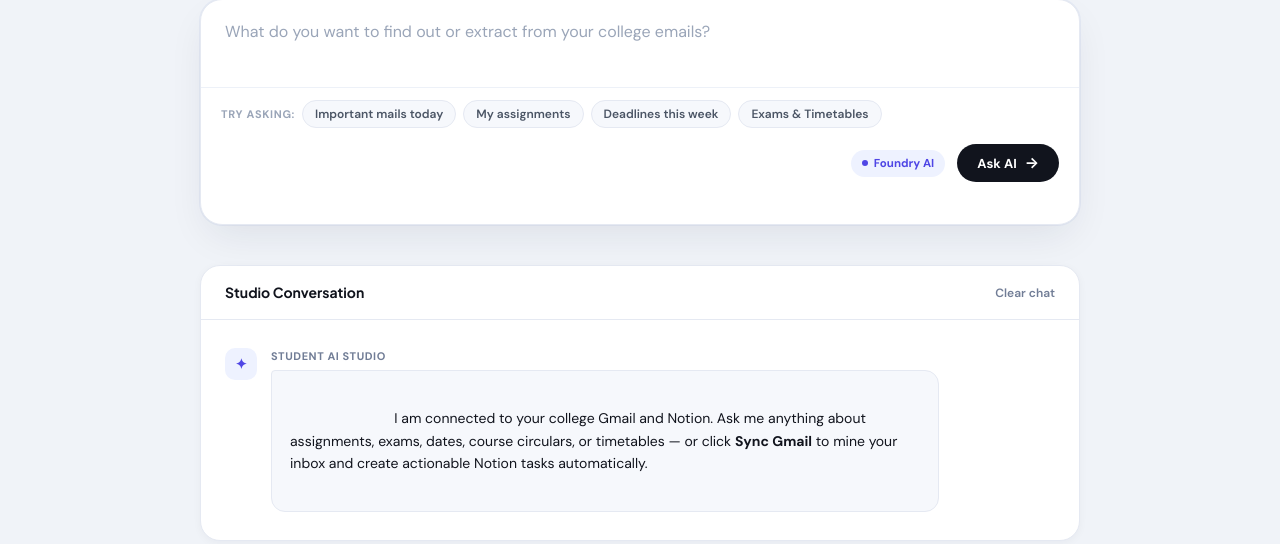
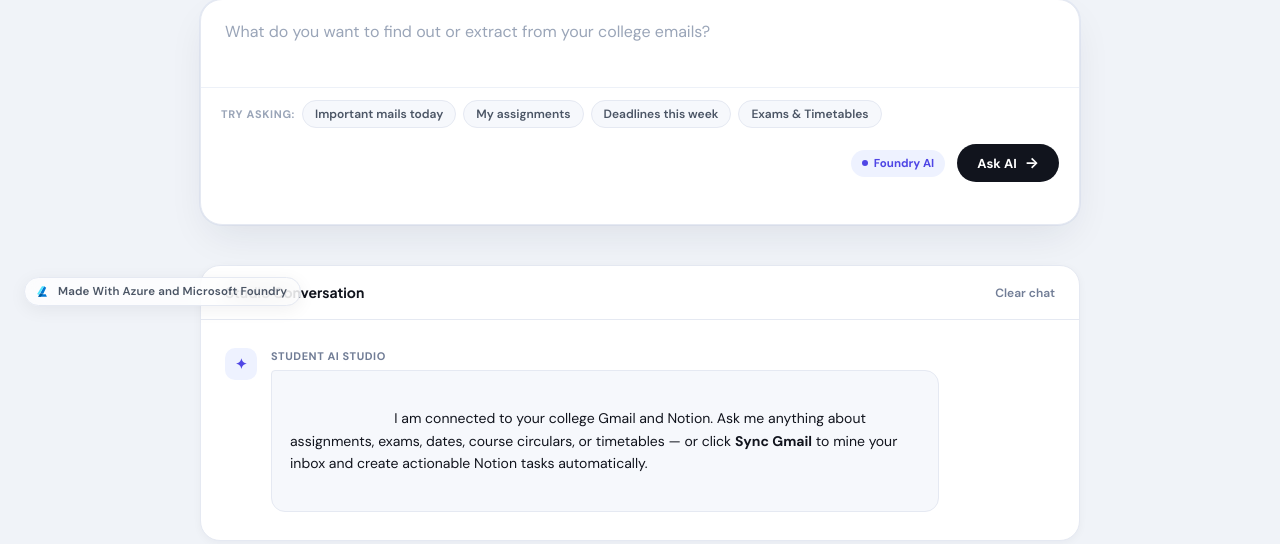
Before and after one commit to Anshuman-3902/Knowledge-Mining-Agent, a Flask app: page / in a window 1280 px wide. Shown: the part 472-1016 px from the top of the page. Run offline with Flask 3, Linux system fonts and the light colour scheme; data that the repository does not hold is empty.

Commit message:
feat: Add Azure and Microsoft Foundry watermark badge to bottom-left of page

```diff
--- a/static/style.css
+++ b/static/style.css
@@ -1540,6 +1540,66 @@ button {
 .clico-toast.show {
     opacity: 1;
     transform: translateY(0);
+}
+/* ==========================================================================
+   Azure & Microsoft Foundry Watermark Badge
+   ========================================================================== */
+
+.azure-watermark {
+    position: fixed;
+    bottom: 22px;
+    left: 24px;
+    z-index: 990;
+    display: inline-flex;
+    align-items: center;
+    gap: 8px;
+    padding: 6px 13px 6px 10px;
+    border-radius: var(--radius-full);
+    background: rgba(255, 255, 255, 0.76);
+    backdrop-filter: blur(14px);
+    -webkit-backdrop-filter: blur(14px);
+    border: 1px solid var(--border-subtle);
+    box-shadow: 0 4px 18px rgba(15, 23, 42, 0.06);
+    font-size: 11.5px;
+    font-weight: 600;
+    letter-spacing: 0.015em;
+    color: var(--text-secondary);
+    user-select: none;
+    pointer-events: auto;
+    transition: all 0.22s cubic-bezier(0.16, 1, 0.3, 1);
+}
+
+.azure-watermark:hover {
+    color: var(--text-primary);
+    transform: translateY(-1px);
+    box-shadow: 0 6px 22px rgba(0, 120, 212, 0.14);
+    border-color: rgba(0, 120, 212, 0.35);
+    background: rgba(255, 255, 255, 0.92);
+}
+
+.azure-logo-icon {
+    flex-shrink: 0;
+    display: block;
+    width: 15px;
+    height: 15px;
+}
+
+.azure-watermark .watermark-text {
+    line-height: 1;
+}
+
+[data-theme="dark"] .azure-watermark {
+    background: rgba(18, 22, 33, 0.78);
+    border-color: rgba(255, 255, 255, 0.1);
+    box-shadow: 0 4px 20px rgba(0, 0, 0, 0.4);
+    color: #94a3b8;
+}
+
+[data-theme="dark"] .azure-watermark:hover {
+    color: #ffffff;
+    background: rgba(22, 27, 40, 0.94);
+    border-color: rgba(80, 230, 255, 0.35);
+    box-shadow: 0 6px 24px rgba(0, 120, 212, 0.25);
 }
 
 /* ==========================================================================
@@ -1601,4 +1661,11 @@ button {
     .dropzone {
         padding: 24px 14px;
     }
-}
+    .azure-watermark {
+        bottom: 12px;
+        left: 12px;
+        padding: 5px 10px 5px 8px;
+        font-size: 10px;
+        gap: 6px;
+    }
+}
--- a/templates/index.html
+++ b/templates/index.html
@@ -366,6 +366,17 @@
 
 </main>
 
+<!-- Bottom-Left Watermark -->
+<aside class="azure-watermark" aria-label="Attribution">
+    <svg class="azure-logo-icon" width="16" height="16" viewBox="0 0 96 96" fill="none" xmlns="http://www.w3.org/2000/svg" aria-hidden="true">
+        <path d="M57.9 14.1L32.7 60.6H54L71.4 23.4L57.9 14.1Z" fill="#0078D4"/>
+        <path d="M29.5 65.5L20.4 81.9H76.2L68.7 65.5H29.5Z" fill="#0078D4"/>
+        <path d="M57.9 14.1L24.6 70L14.1 63.6L44.4 14.1H57.9Z" fill="#50E6FF"/>
+        <path d="M54 60.6L36.9 81.9H20.4L32.7 60.6H54Z" fill="#005BA1"/>
+    </svg>
+    <span class="watermark-text">Made With Azure and Microsoft Foundry</span>
+</aside>
+
 <div id="toast" class="clico-toast" role="alert" aria-live="polite"></div>
 
 <script src="{{ url_for('static', filename='app.js') }}"></script>
```
